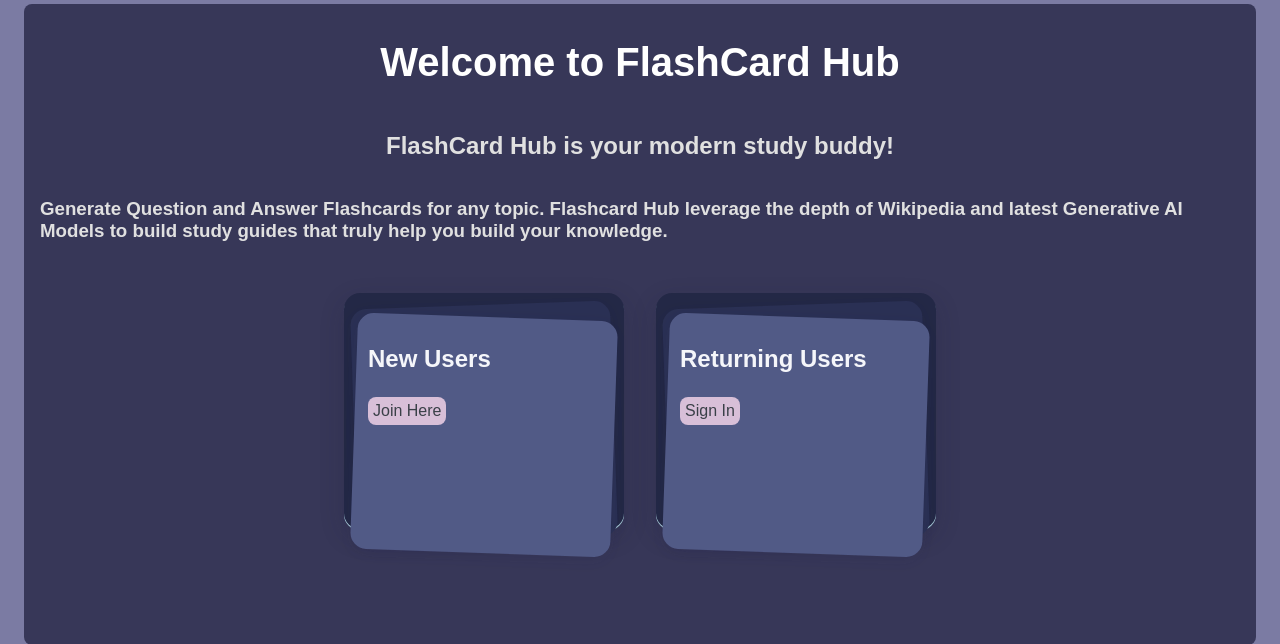
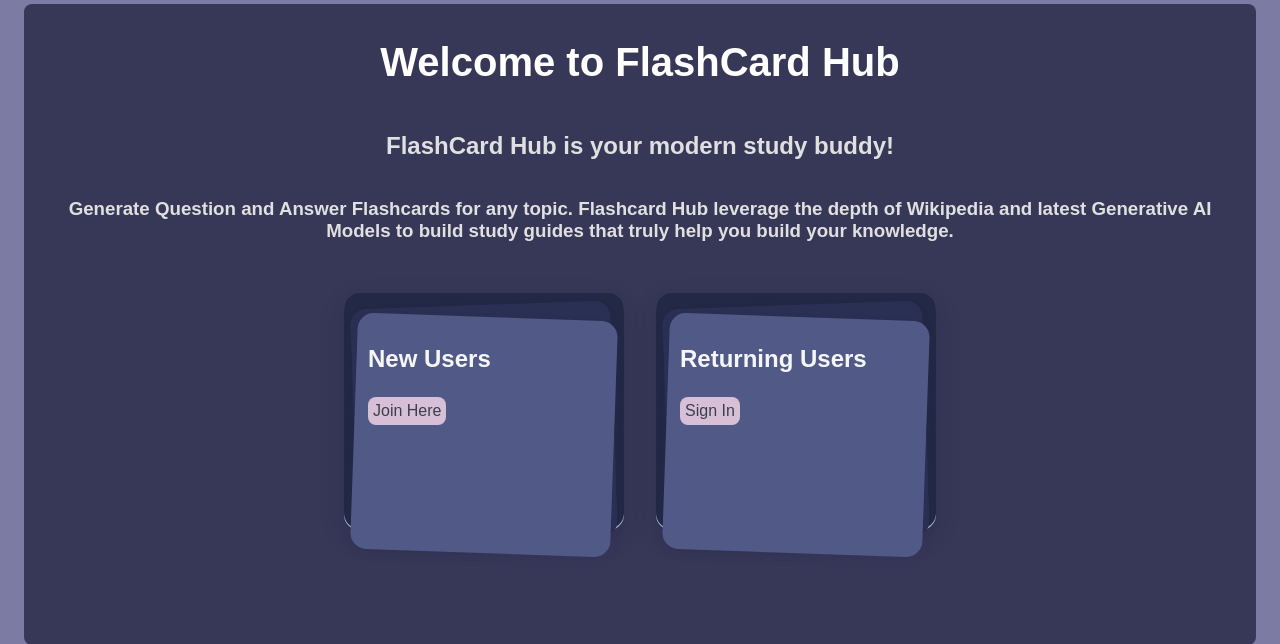
Before and after one commit to jagthegr/TCSS-506-app, a Flask app: page / in a window 1280 px wide. Shown: the part 192-836 px from the top of the page. Run offline with Flask 3, Linux system fonts and the light colour scheme.

Commit message:
Small change.

```diff
--- a/app/templates/pages/index.html
+++ b/app/templates/pages/index.html
@@ -3,7 +3,9 @@
 {% block content %}
 <h1 class="text-2xl font-bold mb-4">Welcome to FlashCard Hub</h1>
 <h2 class="text-2xl font-bold mb-4"> FlashCard Hub is your modern study buddy!</h2>
-<h3>Generate Question and Answer Flashcards for any topic.
+<h3 style="text-align: center;">
+    Generate Question and Answer Flashcards for any topic.
+
     Flashcard Hub leverage the depth of Wikipedia and latest
     Generative AI Models to build study guides that truly help you build your knowledge.
 </h3>
```
